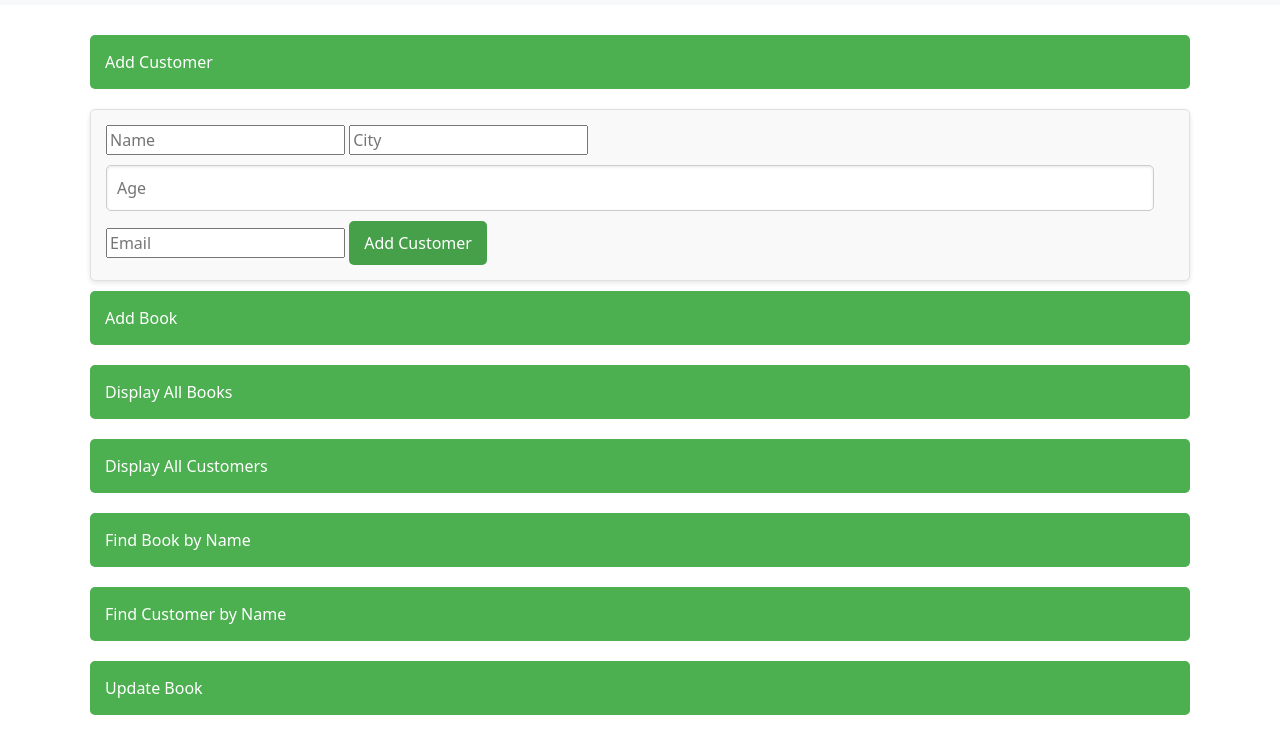
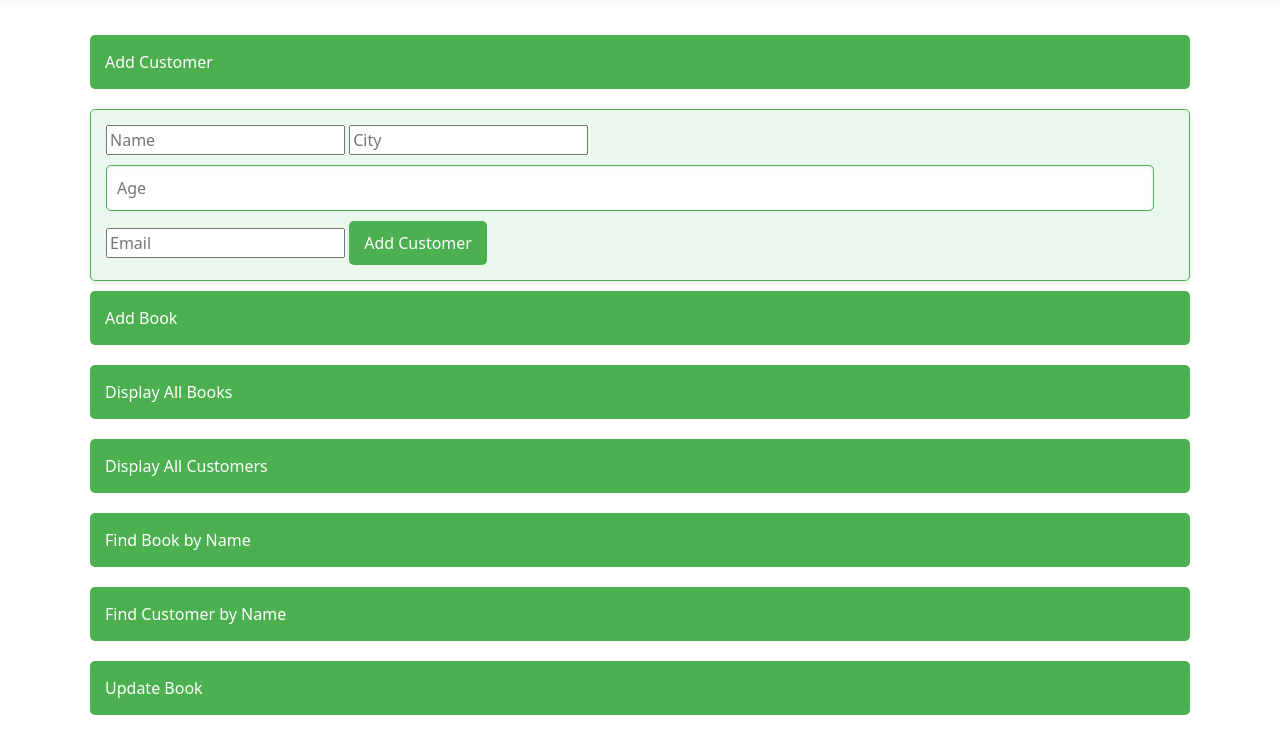
Before and after one commit to dopeWeb/Library-Management-System-frontend, a plain HTML site: page Add Customer Add Book.html in a window 1280 px wide. Both pictures are taken after a click on the button "Add Customer". Shown: the part 51-783 px from the top of the page. Drawn offline with nearby package versions, Linux system fonts and the light colour scheme.

Commit message:
Update styleAdd.css

```diff
--- a/styleAdd.css
+++ b/styleAdd.css
@@ -36,34 +36,51 @@ h2 {
 
 /* Collapsible Button Styles */
 .collapsible {
-    background-color: #4CAF50; /* Green background */
-    color: white; /* White text for contrast */
+    background-color: #4CAF50;
+    /* Green background */
+    color: white;
+    /* White text for contrast */
     cursor: pointer;
-    padding: 15px; /* Increased padding */
-    width: 100%; /* Full width */
+    padding: 15px;
+    /* Increased padding */
+    width: 100%;
+    /* Full width */
     border: none;
     text-align: left;
     outline: none;
-    font-size: 16px; /* Larger font size */
-    border-radius: 5px; /* Rounded corners */
-    transition: background-color 0.3s; /* Smooth transition */
-    margin: 10px 0; /* Space between buttons */
+    font-size: 16px;
+    /* Larger font size */
+    border-radius: 5px;
+    /* Rounded corners */
+    transition: background-color 0.3s;
+    /* Smooth transition */
+    margin: 10px 0;
+    /* Space between buttons */
 }
 
 .collapsible:hover {
-    background-color: #45a049; /* Darker green on hover */
+    background-color: #058b0a;
+    /* Darker green on hover */
 }
 
 /* Content Styles */
 .content {
-    padding: 15px; /* Increased padding for content */
-    display: none; /* Hidden by default */
-    overflow: hidden; /* Hide overflow */
-    background-color: #f9f9f9; /* Light background for content */
-    border: 1px solid #e0e0e0; /* Light border */
-    border-radius: 5px; /* Rounded corners */
-    margin-top: 10px; /* Space between the button and content */
-    box-shadow: 0 2px 5px rgba(0, 0, 0, 0.1); /* Subtle shadow for depth */
+    padding: 15px;
+    /* Increased padding for content */
+    display: none;
+    /* Hidden by default */
+    overflow: hidden;
+    /* Hide overflow */
+    background-color: #e9f7ec;
+    /* Light green background for content */
+    border: 1px solid #4CAF50;
+    /* Green border */
+    border-radius: 5px;
+    /* Rounded corners */
+    margin-top: 10px;
+    /* Space between the button and content */
+    box-shadow: 0 2px 5px rgba(0, 0, 0, 0.1);
+    /* Subtle shadow for depth */
 }
 
 /* Input and Button Styles */
@@ -71,26 +88,41 @@ input[type="text"],
 input[type="number"],
 input[type="email"],
 select {
-    width: calc(100% - 20px); /* Full width with padding */
-    padding: 10px; /* Internal padding */
-    margin: 10px 0; /* Space between inputs */
-    border: 1px solid #ccc; /* Light border */
-    border-radius: 5px; /* Rounded corners */
-    box-shadow: inset 0 1px 3px rgba(0, 0, 0, 0.1); /* Inner shadow */
+    width: calc(100% - 20px);
+    /* Full width with padding */
+    padding: 10px;
+    /* Internal padding */
+    margin: 10px 0;
+    /* Space between inputs */
+    border: 1px solid #4CAF50;
+    /* Green border */
+    border-radius: 5px;
+    /* Rounded corners */
+    box-shadow: inset 0 1px 3px rgba(0, 0, 0, 0.1);
+    /* Inner shadow */
 }
 
+/* Button Styles */
 button {
-    background-color: #45a049; /* Bootstrap primary blue */
-    color: white; /* White text */
-    padding: 10px 15px; /* Internal padding */
-    border: none; /* Remove default border */
-    border-radius: 5px; /* Rounded corners */
-    cursor: pointer; /* Pointer cursor */
-    transition: background-color 0.3s; /* Smooth transition */
+    background-color: #4CAF50;
+    /* Green background */
+    color: white;
+    /* White text */
+    padding: 10px 15px;
+    /* Internal padding */
+    border: none;
+    /* Remove default border */
+    border-radius: 5px;
+    /* Rounded corners */
+    cursor: pointer;
+    /* Pointer cursor */
+    transition: background-color 0.3s;
+    /* Smooth transition */
 }
 
 button:hover {
-    background-color: #45a049; /* Darker blue on hover */
+    background-color: #3e8e41;
+    /* Darker green on hover */
 }
 
 /* Display Area for Books and Customers */
@@ -98,9 +130,14 @@ button:hover {
 #customersDisplay,
 #foundBooksDisplay,
 #foundCustomersDisplay {
-    margin-top: 10px; /* Space above the display area */
-    padding: 10px; /* Internal padding */
-    background-color: #f0f0f0; /* Light grey background */
-    border-radius: 5px; /* Rounded corners */
-    border: 1px solid #ccc; /* Light border */
+    margin-top: 10px;
+    /* Space above the display area */
+    padding: 10px;
+    /* Internal padding */
+    background-color: #e9f7ec;
+    /* Light green background */
+    border-radius: 5px;
+    /* Rounded corners */
+    border: 1px solid #4CAF50;
+    /* Green border */
 }
```
